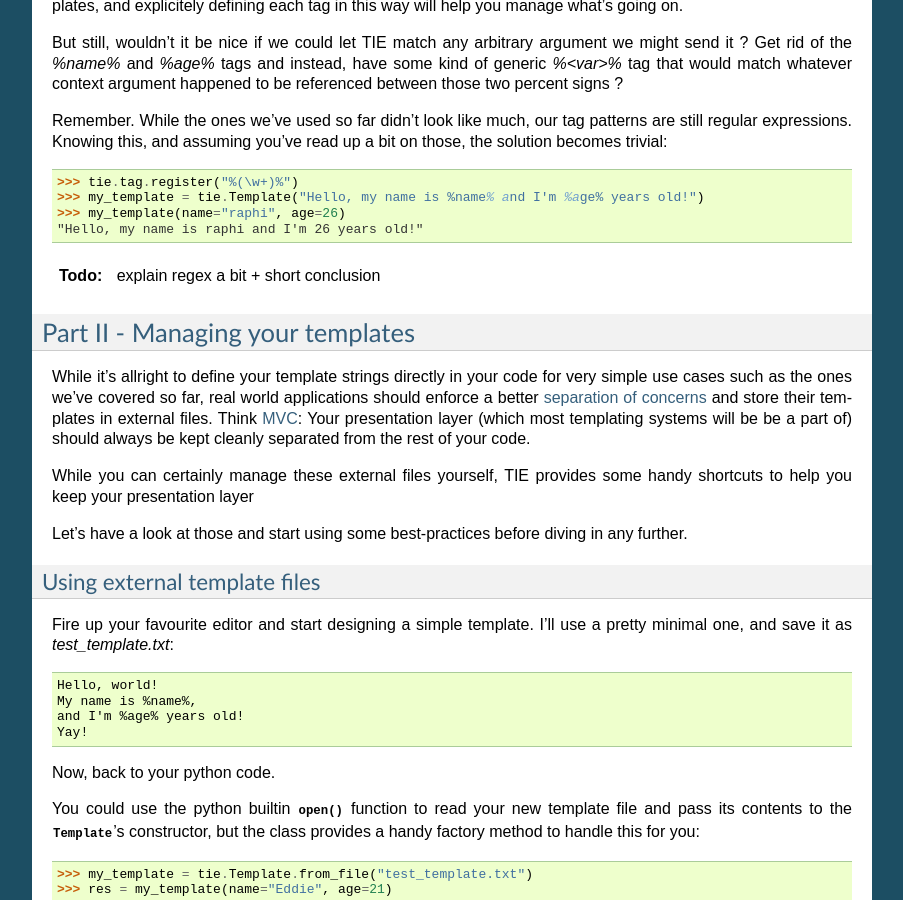
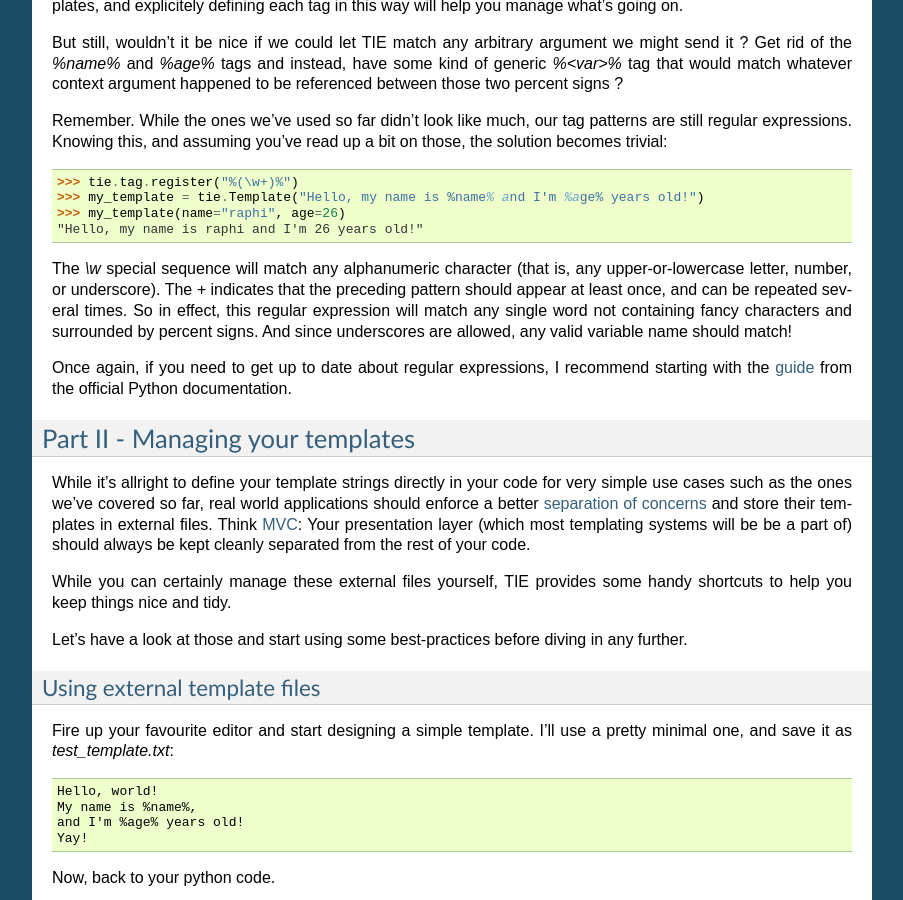
Before and after one commit to raphigaziano/TIE, a Sphinx documentation site: the page built from doc/source/tutorial.rst, in a window 1280 px wide and 900 px high, scrolled down 2948 px. Shown: the whole window, without its empty margins (198-1101 px from the left). Built offline with Sphinx 7.4.7, drawn with Linux system fonts in a browser that asks for light colours.

Commit message:
Added regex explanation

```diff
--- a/doc/source/tutorial.rst
+++ b/doc/source/tutorial.rst
@@ -239,7 +239,16 @@ read up a bit on those, the solution becomes trivial:
    >>> my_template(name="raphi", age=26)
    "Hello, my name is raphi and I'm 26 years old!"
 
-.. todo:: explain regex a bit + short conclusion
+The `\\w` special sequence will match any alphanumeric character
+(that is, any upper-or-lowercase letter, number, or underscore). The `+`
+indicates that the preceding pattern should appear at least once, and can be
+repeated several times. So in effect, this regular expression will match any
+single word not containing fancy characters and surrounded by percent signs.
+And since underscores are allowed, any valid variable name should match!
+
+Once again, if you need to get up to date about regular expressions, I
+recommend starting with the `guide <http://docs.python.org/2/howto/regex.html>`_
+from the official Python documentation.
 
 Part II  - Managing your templates
 ----------------------------------
@@ -254,7 +263,7 @@ Your presentation layer (which most templating systems will be be a part of)
 should always be kept cleanly separated from the rest of your code.
 
 While you can certainly manage these external files yourself, TIE provides some
-handy shortcuts to help you keep your presentation layer
+handy shortcuts to help you keep things nice and tidy.
 
 Let's have a look at those and start using some best-practices before diving in
 any further.
```
